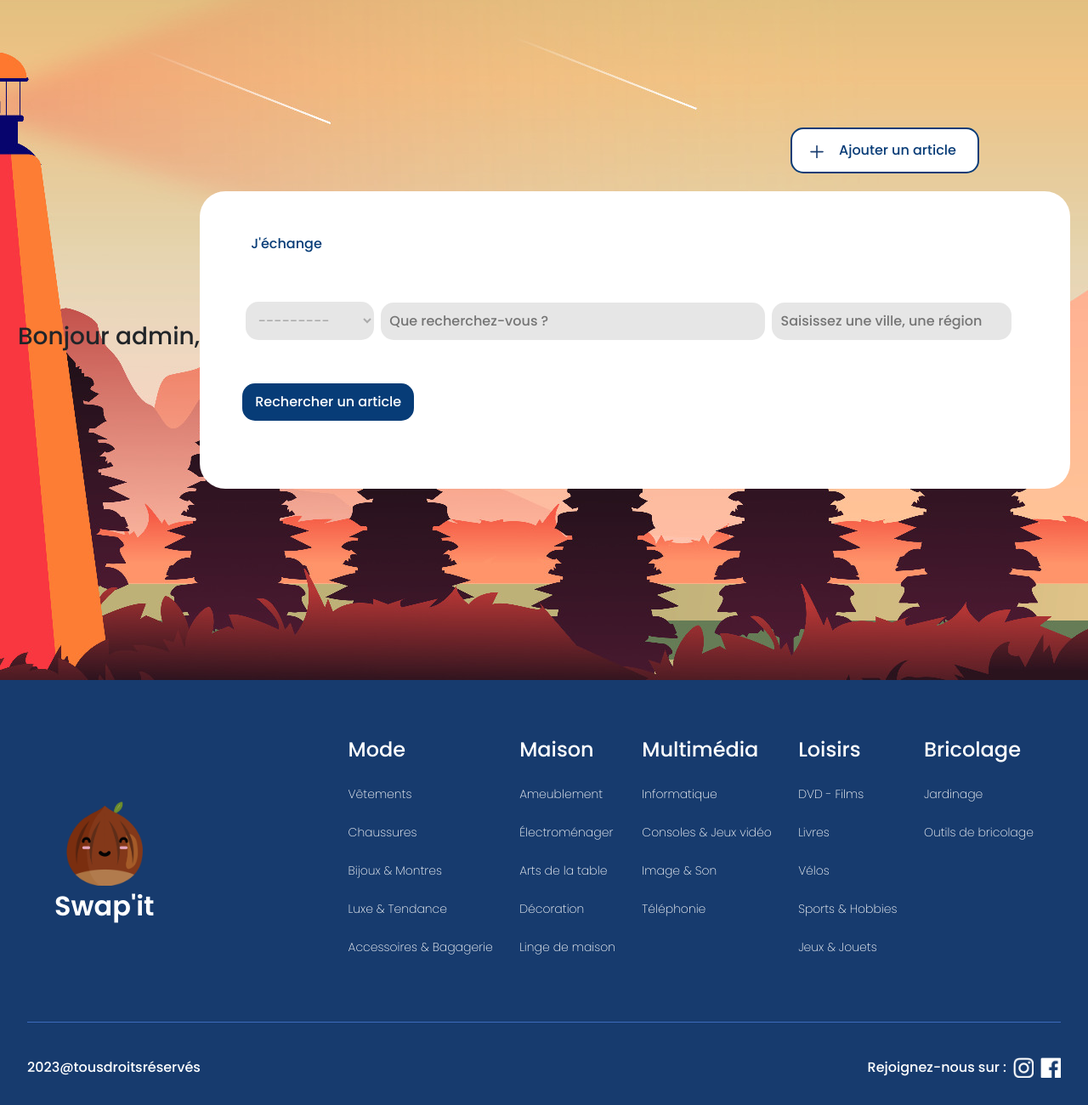
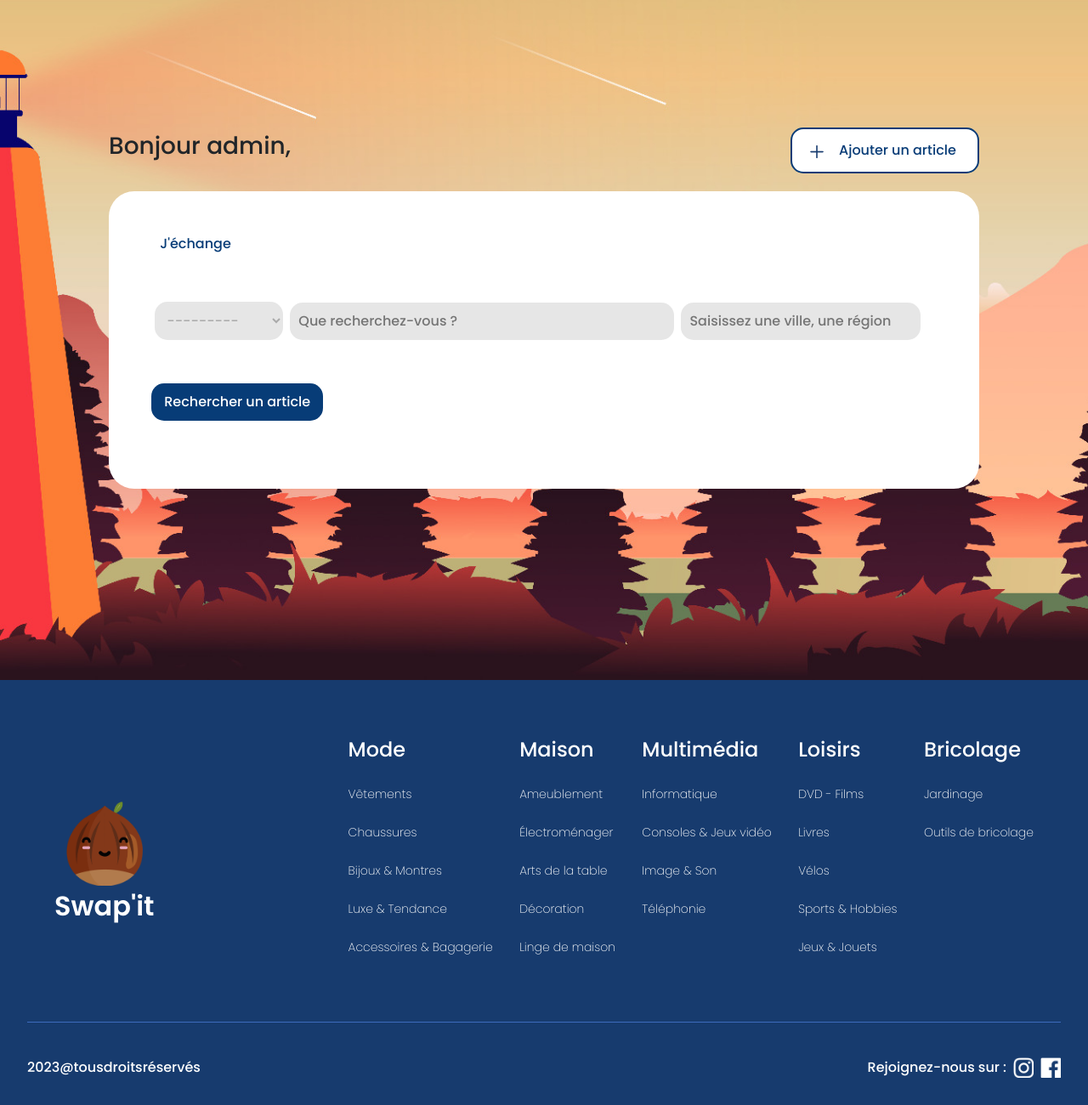
Before and after one commit to JaxV9/workshop, a Django app: page / in a window 1280 px wide. Shown: the part 130-1430 px from the top of the page at 85% size. Run offline with Django 3.2, Linux system fonts and the light colour scheme; a user stored in the database is signed in; data comes from the database, SQL or seed files in the repository; some web fonts are replaced.

Commit message:
fix: bg-image home page

```diff
--- a/auctions/static/auctions/styles.css
+++ b/auctions/static/auctions/styles.css
@@ -95,7 +95,7 @@ a:hover {
     margin: 0;
     width: 100%;
     background-image: url('images/fond.jpg');
-    background-repeat: no-repeat;
+    background-size: cover;
 }
 
 .main .exchange {
@@ -319,6 +319,13 @@ footer {
     text-decoration: none;
 }
 
+.hello {
+    margin-top: -35%;
+    left: 10%;
+    position: absolute;
+    font-weight: bold;
+}
+
 
 /* Create Product Page */
 
```
